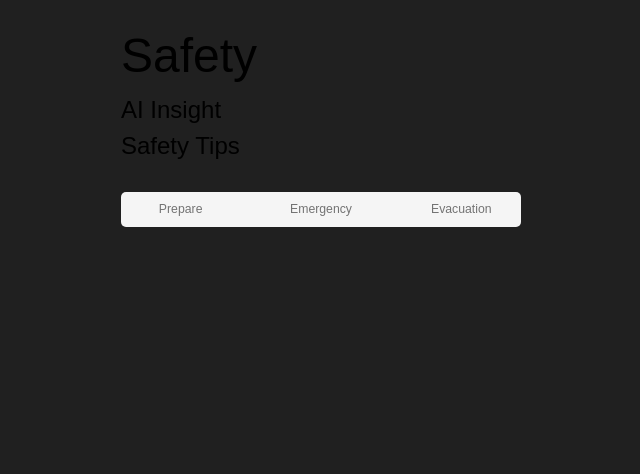
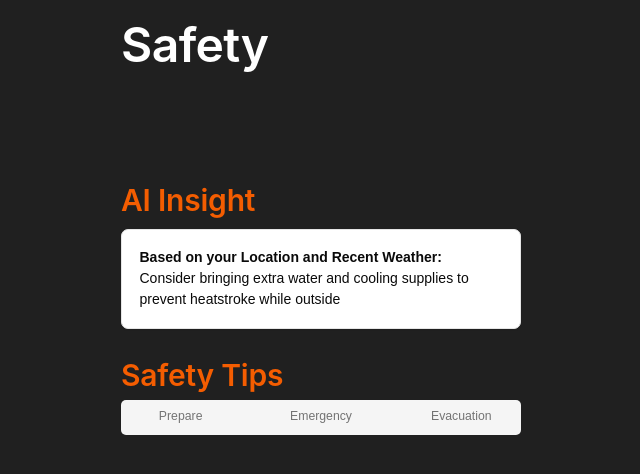
Before and after one commit to BCITKevin/Flare_IDSP, a Next.js app: page /safety in a window 1280 px wide. Shown: the top 474 px of the page, without its empty margins (319-959 px from the left). Built offline with nearby package versions, Linux system fonts and the light colour scheme.

Commit message:
Formatted AI Insightsand images

```diff
--- a/src/app/safety/page.tsx
+++ b/src/app/safety/page.tsx
@@ -8,8 +8,12 @@
     CardTitle,
 } from "@/components/ui/card"
 import "./safety.css"
-import { Backpack } from "lucide-react";
+import { Backpack, Map, Flag, Car } from "lucide-react";
 import prepareHero from "../public/images/prepareHero.png"
+import evacHero from "../public/images/EvacHero.png"
+import emergencyHero from "../public/images/EmergencyHero.png"
+
+
 import Image from "next/image";
 
 // Card can be reformatted into a reusable component
@@ -76,11 +80,15 @@
     return (
         <body>
             <div className="appLayout">
-                <h1>Safety</h1>
-                <h3>AI Insight</h3>
+                <h1 className="">Safety</h1>
+                <h3 className="mt-32">AI Insight</h3>
+                <Card className="p-5 mt-3">
+                    <strong>Based on your Location and Recent Weather:</strong>
+                    <p>Consider bringing extra water and cooling supplies to prevent heatstroke while outside</p>
+                </Card>
                 <div></div>
-                <h3>Safety Tips</h3>
-                <div className="mt-8">
+                <h3 className="mt-8">Safety Tips</h3>
+                <div className="mt-2">
                     <Tabs defaultValue="account" className="w-full flex flex-col">
                         <TabsList className="space-x-8">
                             <TabsTrigger value="Prepare" className="w-full">Prepare</TabsTrigger>
@@ -91,21 +99,21 @@
                         <TabsContent value="Prepare">
                             <Card className="p-6 flex flex-col items-center">
                                 <Image src={prepareHero} width={340} height={189} alt="a rescue worker looking towards a wildfire"/>
-                                <Backpack color="black" className="m-6"/>
+                                <Flag color="black" className="m-6"/>
                                 <p dangerouslySetInnerHTML={{ __html: prepareText }} className="articleBody"/>
                             </Card>
                         </TabsContent>
                         <TabsContent value="Emergency">
                             <Card className="p-6 flex flex-col items-center">
-                                <Image src={prepareHero} width={340} height={189} alt="a rescue worker looking towards a wildfire"/>
+                                <Image src={emergencyHero} width={340} height={189} alt="a rescue worker looking towards a wildfire"/>
                                 <Backpack color="black" className="m-6"/>
                                 <p dangerouslySetInnerHTML={{ __html: emergencyText }} className="articleBody"/>
                             </Card>
                         </TabsContent>
                         <TabsContent value="Evacuation">
                             <Card className="p-6 flex flex-col items-center">
-                                <Image src={prepareHero} width={340} height={189} alt="a rescue worker looking towards a wildfire"/>
-                                <Backpack color="black" className="m-6"/>
+                                <Image src={evacHero} width={340} height={189} alt="a rescue worker looking towards a wildfire"/>
+                                <Map color="black" className="m-6"/>
                                 <p dangerouslySetInnerHTML={{ __html: evacuationText }} className="articleBody"/>
                             </Card>
                         </TabsContent>
--- a/src/app/safety/safety.css
+++ b/src/app/safety/safety.css
@@ -1,6 +1,7 @@
 .appLayout {
     height: 100vh;
     padding: 20px;
+
 }
 
 .articleBody {
@@ -10,3 +11,39 @@
 .articleBody *{
     color: var(--text-black);
 }
+
+h1 {
+    display: flex;
+    width: 232px;
+    height: 50px;
+    flex-direction: column;
+    justify-content: center;
+    flex-shrink: 0;
+
+    color: #FFF;
+    /* HIFI/h1 Hifi */
+    font-family: Inter;
+    font-size: 48px;
+    font-style: normal;
+    font-weight: 600;
+    line-height: 48px; /* 100% */
+    letter-spacing: -0.576px;
+}
+
+h3 {
+    color: var(--highlight, #F45D01);
+    /* HIFI/h2 Hifi */
+    font-family: Inter;
+    font-size: 30px;
+    font-style: normal;
+    font-weight: 600;
+    line-height: 36px; /* 120% */
+    letter-spacing: -0.225px;
+}
+
+@media only screen and (max-width: 600px) {
+    .appLayout {
+      overflow-y: scroll;
+      padding-bottom: 8rem;
+  }
+}
```
